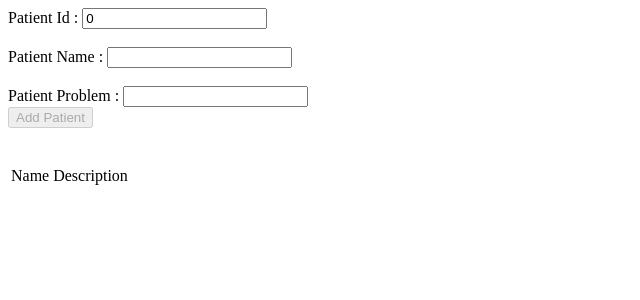
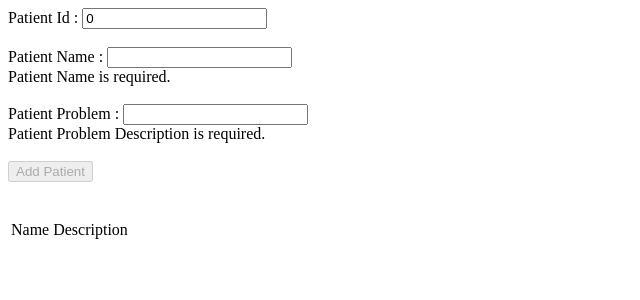
Before and after one commit to rohitpatil1997/Hospital-Management-System, an Angular app in the folder Angular/: page / in a window 1280 px wide. Shown: the top 300 px of the page, without its empty margins (0-640 px from the left). Built offline with nearby package versions, Linux system fonts and the light colour scheme.

Commit message:
Display Messages in Client Side validation

```diff
--- a/Angular/src/PatientApp/PatientApp.component.html
+++ b/Angular/src/PatientApp/PatientApp.component.html
@@ -1,8 +1,10 @@
 <form [formGroup] = "patientObj.formPatientGroup">
 
     Patient Id : <input  [ngModelOptions]="{standalone: true}" type="text" [(ngModel)]="patientObj.id" value="" /><br /><br />
-    Patient Name : <input formControlName="namecontrol" type="text" [(ngModel)]="patientObj.name" value="" /><br /><br />
+    Patient Name : <input formControlName="namecontrol" type="text" [(ngModel)]="patientObj.name" value="" /><br />
+    <div [hidden]="!(patientObj.formPatientGroup.controls['namecontrol'].hasError('required'))">Patient Name is required.</div><br />
     Patient Problem : <input formControlName="problemdescriptioncontrol" type="text" [(ngModel)]="patientObj.problemDescription" value="" /><br />
+    <div [hidden]="!(patientObj.formPatientGroup.controls['problemdescriptioncontrol'].hasError('required'))">Patient Problem Description is required.</div><br />
     <input [disabled]="!(patientObj.formPatientGroup.valid)" type="submit" (click)="Submit()" value="Add Patient" /><br />
 <br /><br />
 
```
